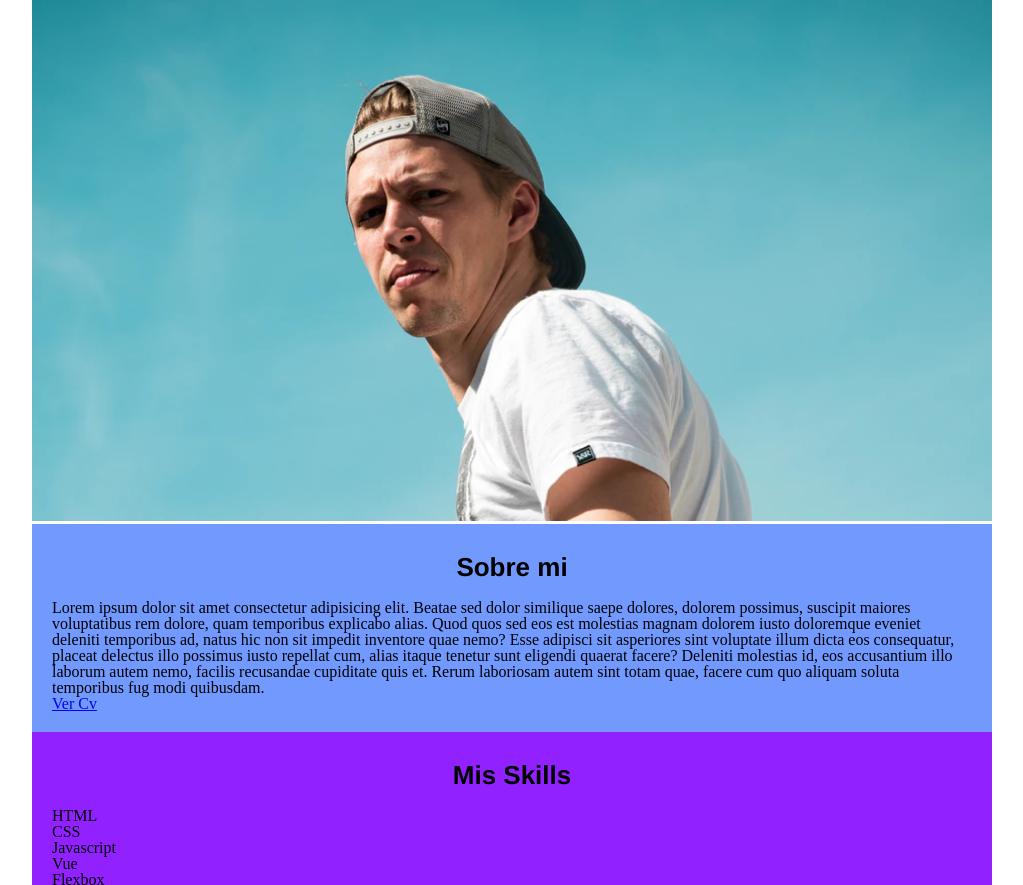
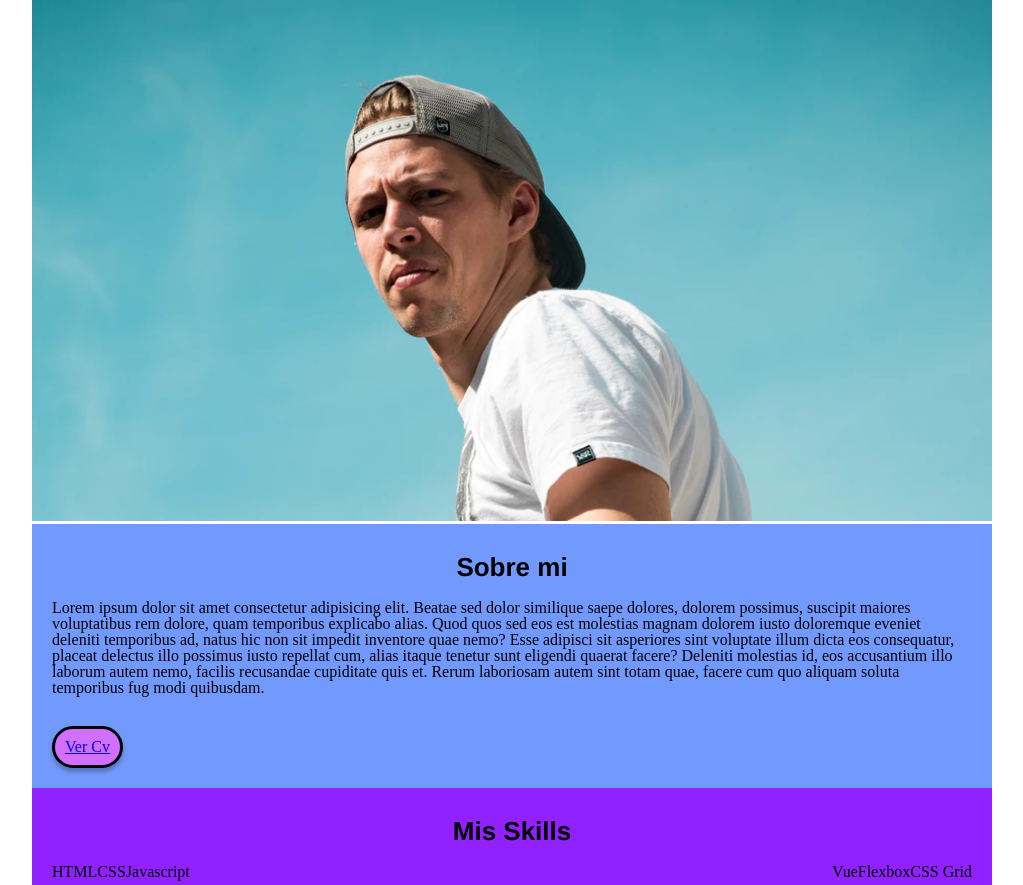
Before and after one commit to bananalar05/hackaton3, a plain HTML site: page index.html in a window 1280 px wide. Shown: the part 60-945 px from the top of the page, without its empty margins (128-1151 px from the left). Drawn offline with Linux system fonts and the light colour scheme.

Commit message:
figma-css(2.2)

```diff
--- a/index.html
+++ b/index.html
@@ -29,11 +29,15 @@
           quis et. Rerum laboriosam autem sint totam quae, facere cum quo
           aliquam soluta temporibus fug modi quibusdam.
         </p>
+        <div>
           <a href="https://www.google.com.pe/">Ver Cv</a>
+        </div>
       </section>
       <section class="skills">
         <h2>Mis Skills</h2>
         <!--Mejor es usar div en vez de ul-li, porque REACT no acepta qe dentro de 1 ul haya divs, sino alreves por la relevancia-->
+        <div>
+          <div>
             <div>
               <h3>HTML</h3>
               <div></div>
@@ -46,6 +50,8 @@
               <h3>Javascript</h3>
               <div></div>
             </div>
+          </div>
+          <div>
             <div>
               <h3>Vue</h3>
               <div></div>
@@ -57,6 +63,8 @@
             <div>
               <h3>CSS Grid</h3>
               <div></div>
+            </div>
+          </div>
         </div>
         </section>
         <section class="port">
--- a/styles/main.css
+++ b/styles/main.css
@@ -34,12 +34,27 @@ h1{
     padding: 20px;
 }
 
+.about-me div{
+    margin-top: 30px;
+    display: inline-block;
+      /*Fondo*/
+    background: #d16fff;
+    box-shadow: 0px 4px 4px rgba(0, 0, 0, 0.25);
+    border-radius: 50px;
+    border: solid;
+    padding: 10px;
+    }
+
 /*Reglas de mis skills*/
 .skills{
     background: #9122ff;
     padding: 20px;
 }
 
+.skills div {
+    display: flex;
+    justify-content: space-between;
+}
 /*Reglas de portafolio*/
 .port{
     background: #ffd233;
```
Lines whose indentation alone changed are shown as unchanged.
